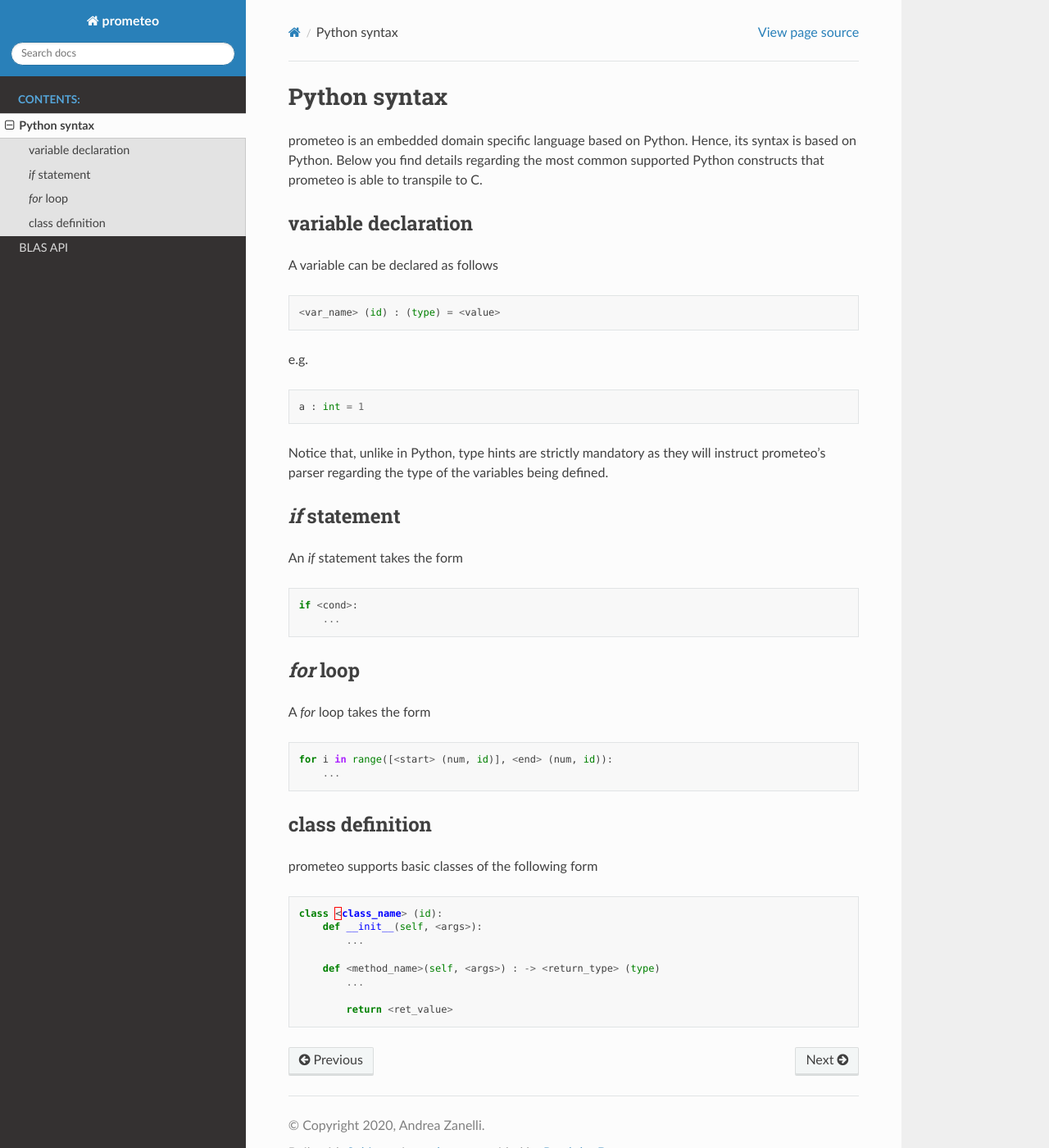
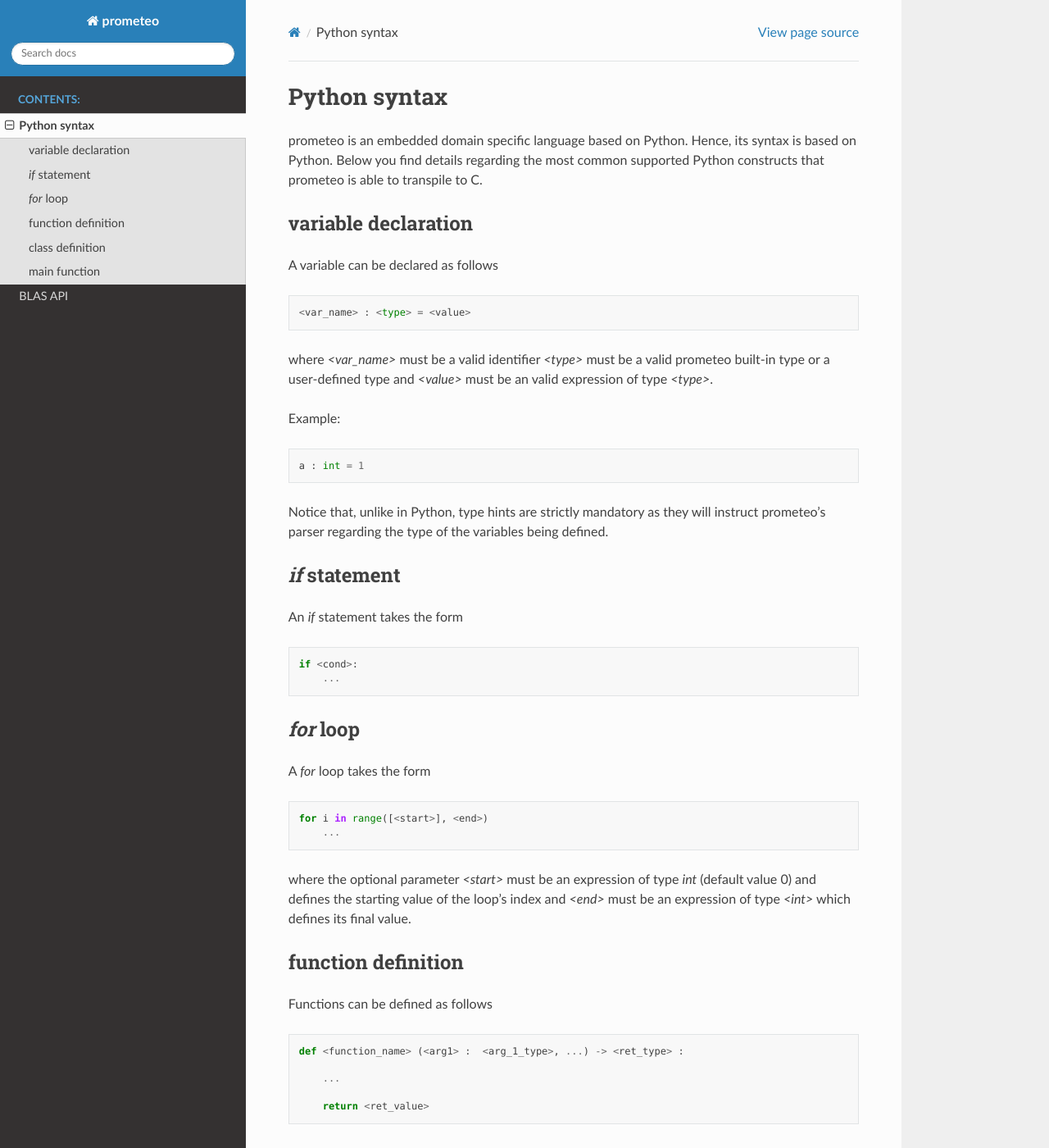
Before and after one commit to zanellia/prometeo, a Sphinx documentation site: the page built from docs/source/python_syntax/python_syntax.rst, in a window 1280 px wide and 1400 px high. Shown: the whole window at 82% size. Built offline with Sphinx 7.4.7 and the Read the Docs theme 2.0.0, drawn with Linux system fonts in a browser that asks for light colours; some of the changed text lies outside the part shown.

Commit message:
update syntax

```diff
--- a/docs/source/python_syntax/python_syntax.rst
+++ b/docs/source/python_syntax/python_syntax.rst
@@ -12,9 +12,13 @@ A variable can be declared as follows
 
 .. code-block:: python
 
-    <var_name> (id) : (type) = <value>
+    <var_name> : <type> = <value>
 
-e.g.
+where `<var_name>` must be a valid identifier `<type>` must be a valid
+prometeo built-in type or a user-defined type and `<value>` must be
+an valid expression of type `<type>`.
+
+Example:
 
 .. code-block:: python
 
@@ -43,21 +47,54 @@ A `for` loop takes the form
 
 .. code-block:: python
 
-    for i in range([<start> (num, id)], <end> (num, id)):
+    for i in range([<start>], <end>)
         ...
+
+where the optional parameter `<start>` must be an expression of type `int` (default value 0) and defines the starting value of the loop's index and  `<end>` must be an expression of type `<int>` which defines its final value.
+
+function definition
+-------------------
+
+Functions can be defined as follows
+
+
+.. code-block:: python
+
+    def <function_name> (<arg1> :  <arg_1_type>, ...) -> <ret_type> :
+
+        ...
+
+        return <ret_value>
+
+
 
 class definition
 ----------------
 
 prometeo supports basic classes of the following form
 
-.. code-block:: python
+.. code-block:: python3
 
-    class <class_name> (id):
-        def __init__(self, <args>):
+    class <name>:
+        def __init__(self, <arg1> : <arg_1_type>, ...) -> None:
+            self.<attribute> : <type> = <value>
             ...
 
-        def <method_name>(self, <args>) : -> <return_type> (type)
+        def <method_name> (self,  <arg1> : <arg_1_type>, ...) -> <ret_type>:
             ...
 
             return <ret_value>
+
+main function
+-------------
+
+For consistency all main functions need to be defined as follows
+
+
+.. code-block:: python
+
+    def main() -> int:
+
+        ...
+
+    return 0
```
